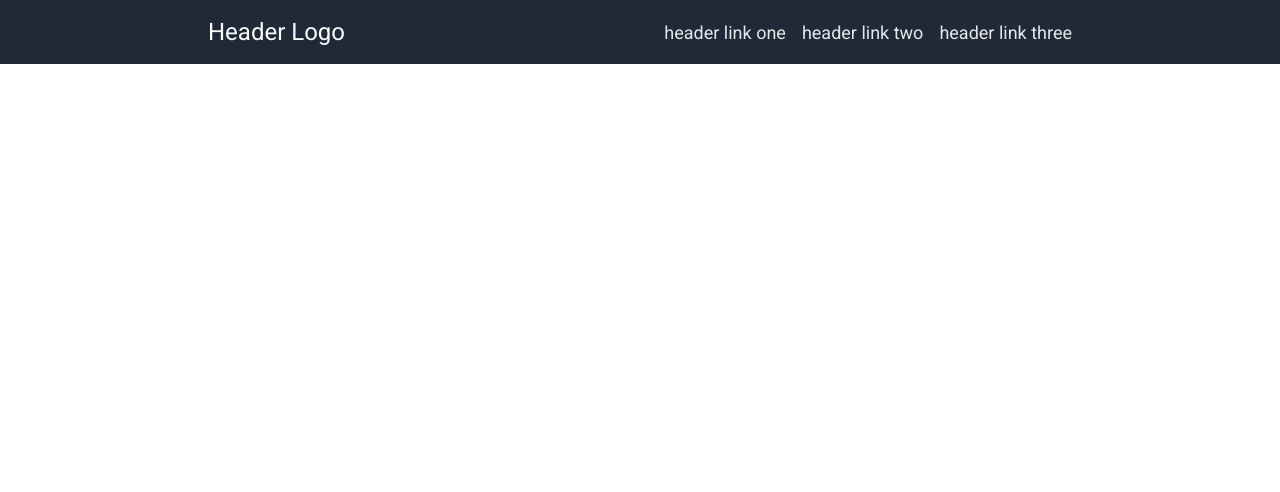
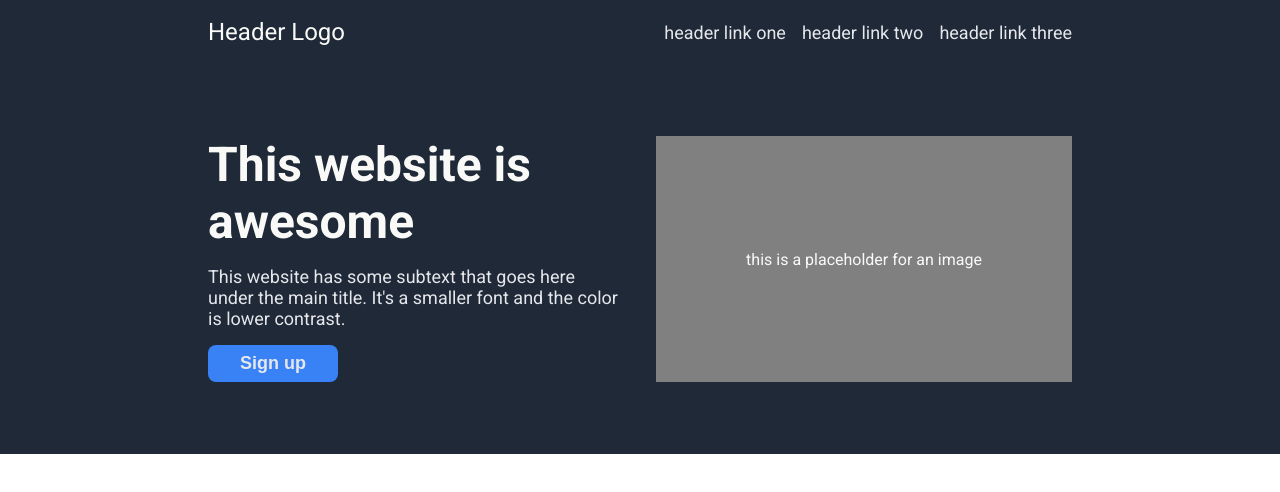
Before and after one commit to disidrosi/odin-landing-page, a plain HTML site: page index.html in a window 1280 px wide. Drawn offline with Linux system fonts and the light colour scheme.

Commit message:
Add hero section

```diff
--- a/index.html
+++ b/index.html
@@ -22,5 +22,19 @@
                </ul>
            </header>
         </div>
+        <div class="hero-container">
+           <main>
+               <section class="hero">
+                   <div class="hero-left">
+                       <h1 class="hero-title">This website is awesome</h1>
+                       <p class="hero-text">This website has some subtext that goes here under the main title. It's a smaller font and the color is lower contrast.</p>
+                       <button class="sign-up" type="submit">Sign up</button>
+                   </div>
+                   <div class="hero-image">
+                      this is a placeholder for an image
+                   </div>
+               </section>
+           </main>
+        </div>
     </body>
 </html>
--- a/style.css
+++ b/style.css
@@ -40,3 +40,62 @@ header {
     align-items: center;
     gap: 16px;
 }
+
+.hero-container {
+    background-color: #1F2937;
+}
+
+.hero {
+    width: 900px;
+    margin: 0 auto;
+    padding: 72px 18px;
+    display: flex;
+    justify-content: space-between;
+    gap: 32px;
+}
+
+.hero-left,
+.hero-image {
+    flex: 1;
+}
+
+.hero-left {
+    /*  */
+    display: flex;
+    flex-direction: column;
+    align-items: flex-start;
+    gap: 16px;
+}
+
+.hero-title {
+    font-size: 48px;
+    color: #F9FAF8;
+    font-weight: bolder;
+}
+
+.hero-text {
+    font-size: 18px;
+    color: #E5E7EB;
+}
+
+.sign-up {
+    /*  */
+    background-color: #3882F6;
+    color: #E5E7EB;
+    font-size: 18px;
+    font-weight: bold;
+    text-decoration: none;
+    border: none;
+    text-align: center;
+    cursor: pointer;
+    padding: 8px 32px;
+    border-radius: 8px;
+}
+
+.hero-image {
+    background-color: grey;
+    color: #F9FAF8;
+    display: flex;
+    justify-content: center;
+    align-items: center;
+}
```
